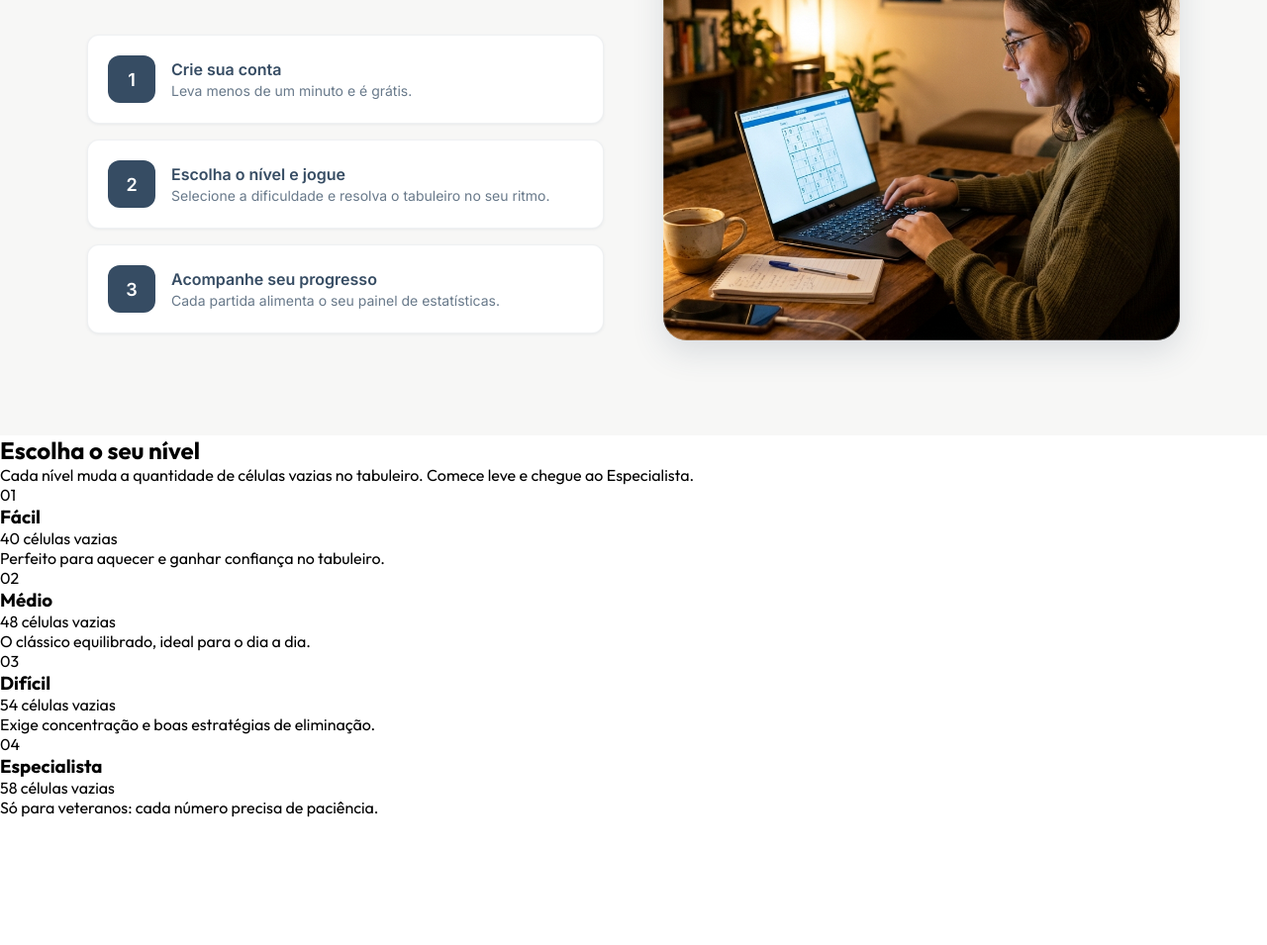
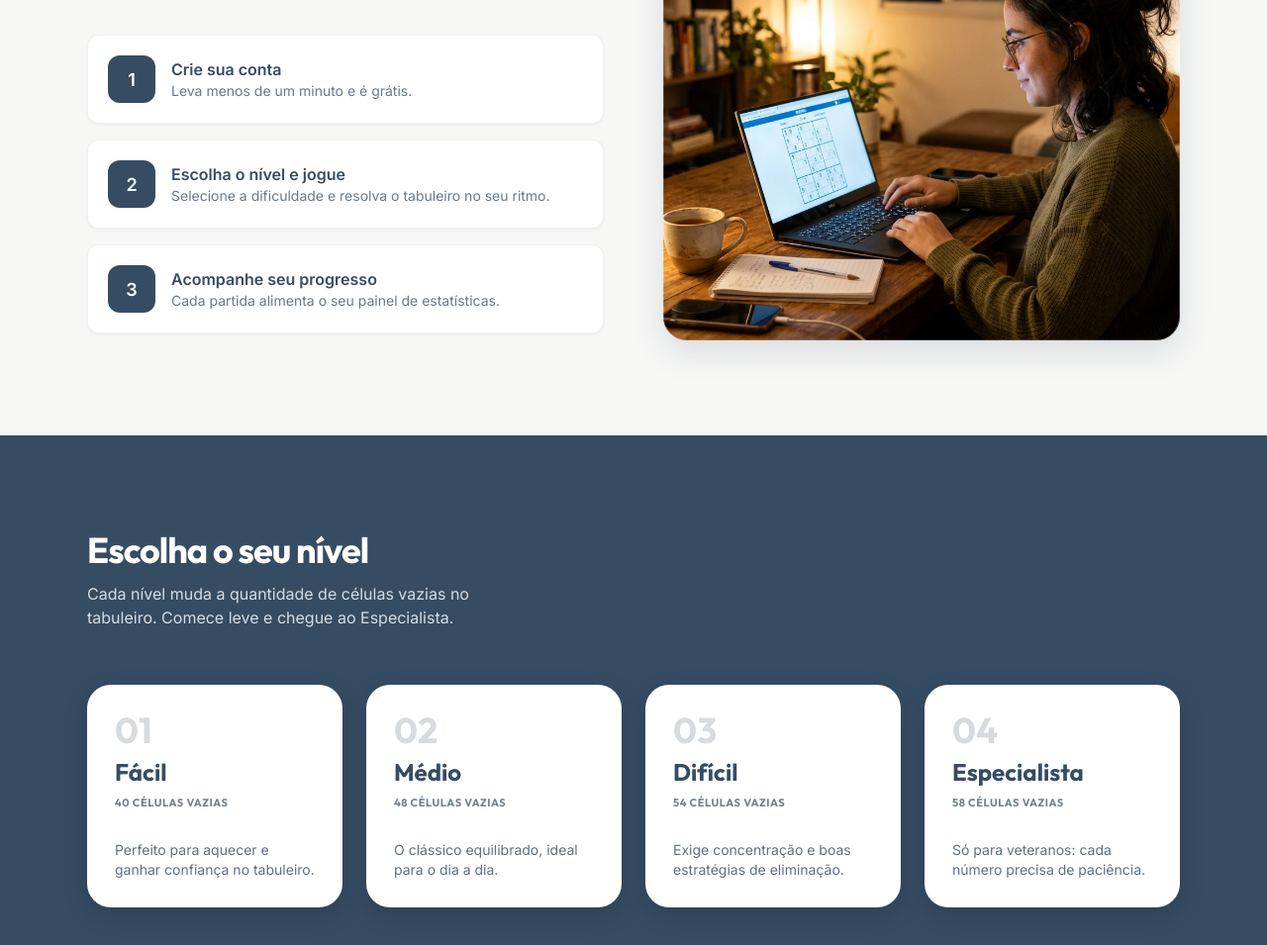
Before and after one commit to Einer-Sptech/sudoku-pi-individual, a plain HTML site: page index.html in a window 1280 px wide. Shown: the part 1573-2528 px from the top of the page at 99% size. Before the commit the page ends 2399 px from the top, so only its background shows below. Drawn offline with Linux system fonts and the light colour scheme.

Commit message:
feat: Criação da section Niveis, ajustes no css

```diff
--- a/index.html
+++ b/index.html
@@ -10,6 +10,7 @@
     <link rel="stylesheet" href="./src/css/pages/index/inicio.css">
     <link rel="stylesheet" href="./src/css/pages/index/recurso.css">
     <link rel="stylesheet" href="./src/css/pages/index/funcao.css">
+    <link rel="stylesheet" href="./src/css/pages/index/nivel.css">
 </head>
 <body>
     <header class="navbar">
--- a/src/css/pages/index/funcao.css
+++ b/src/css/pages/index/funcao.css
@@ -1,6 +1,6 @@
 .funcao {
     background: var(--fundo);
-    padding: 96px 88px;                /* confirme o padding da seção no Figma */
+    padding: 96px 88px;
 }
 
 .funcao-container {
@@ -13,13 +13,13 @@
     margin: 0 auto;
 }
 
-/* ---------- Coluna esquerda ---------- */
+/* parte esquerda */
 
 .funcao-left {
     display: flex;
     flex-direction: column;
     align-items: stretch;
-    gap: 8px;                          /* entre título e descrição; confirme no Figma */
+    gap: 8px;
 }
 
 .funcao-left h2 {
@@ -40,21 +40,19 @@
 .funcao-passos {
     display: flex;
     flex-direction: column;
-    gap: 16px;                         /* entre os 3 cards */
-    padding-top: 32px;                 /* só no topo, como você passou */
+    gap: 16px;
+    padding-top: 32px;
     list-style: none;
 }
-
-/* ---------- Passo (card) ---------- */
 
 .passo {
     display: flex;
     align-items: center;
-    gap: 16px;                         /* era a camada "Margin"; confirme */
+    gap: 16px;
     padding: 20px;
     background: #fff;
     border: 1px solid rgba(54, 76, 99, 0.08);
-    border-radius: 12px;               /* confirme o raio dos cards no Figma */
+    border-radius: 12px;
     box-shadow: 0 1px 3px rgba(54, 76, 99, 0.08);
 }
 
@@ -88,7 +86,7 @@
     color: rgba(54, 76, 99, 0.75);
 }
 
-/* ---------- Coluna direita ---------- */
+/* Parte direita */
 
 .funcao-right {
     position: relative;
--- /dev/null
+++ b/src/css/pages/index/nivel.css
@@ -0,0 +1,88 @@
+.niveis {
+    background: var(--azul);
+    padding: 96px 88px;
+}
+
+.niveis-container {
+    display: flex;
+    flex-direction: column;
+    gap: 56px;
+    width: 100%;
+    max-width: 1280px;
+    margin: 0 auto;
+}
+
+.niveis-header {
+    display: flex;
+    flex-direction: column;
+    gap: 12px;
+}
+
+.niveis-header h2 {
+    font-family: var(--font-primary);
+    font-size: 36px;
+    font-weight: 700;
+    line-height: 1.1;
+    letter-spacing: -1px;
+    color: #fff;
+}
+
+.niveis-descricao {
+    max-width: 420px;
+    font-family: var(--font-secondary);
+    font-size: 16px;
+    line-height: 24px;
+    color: rgba(255, 255, 255, 0.8);
+}
+
+.niveis-grid {
+    display: grid;
+    grid-template-columns: repeat(4, 1fr);
+    gap: 24px;
+    list-style: none;
+}
+
+.nivel {
+    display: flex;
+    flex-direction: column;
+    align-items: flex-start;
+    height: 100%;
+    padding: 28px;
+    background: #fff;
+    border-radius: 24px;
+    box-shadow: 0 8px 24px rgba(0, 0, 0, 0.15);
+}
+
+.nivel-numero {
+    font-size: 36px;
+    font-weight: 700;
+    line-height: 1;
+    color: rgba(54, 76, 99, 0.2);
+}
+
+.nivel h3 {
+    margin-top: 9.8px;
+    font-family: var(--font-primary);
+    font-size: 24px;
+    font-weight: 700;
+    line-height: 1.2;
+    color: var(--azul);
+}
+
+.nivel-celulas {
+    margin-top: 9.8px;
+    font-family: var(--font-primary);
+    font-size: 11px;
+    font-weight: 700;
+    letter-spacing: 0.55px;
+    text-transform: uppercase;
+    color: rgba(54, 76, 99, 0.7);
+}
+
+.nivel p {
+    margin-top: 30.32px;
+    font-family: var(--font-secondary);
+    font-size: 14px;
+    line-height: 20px;
+    color: rgba(54, 76, 99, 0.8);
+}
```
